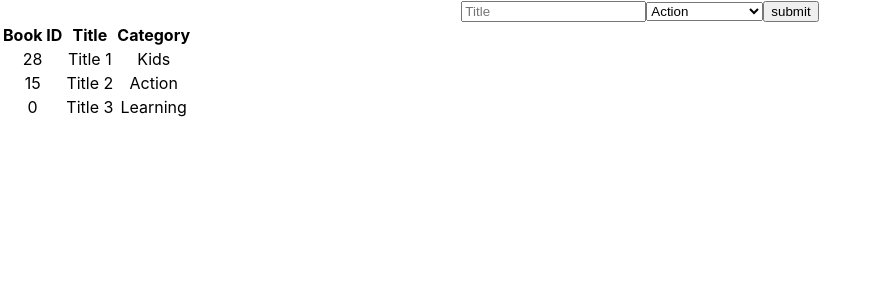
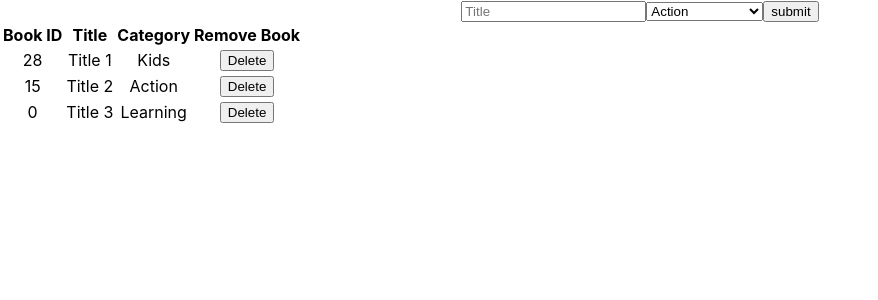
Before and after one commit to WCanirinka/bookstore-app, a React (Create React App) app: page / in a window 1280 px wide. Shown: the top 300 px of the page, without its empty margins (0-878 px from the left). Built offline with nearby package versions, Linux system fonts and the light colour scheme.

Commit message:
Add Stateful to components

```diff
--- a/src/components/Book.js
+++ b/src/components/Book.js
@@ -1,20 +1,26 @@
 import React from 'react';
 import PropTypes from 'prop-types';
 
-const Book = ({ book }) => (
+const Book = ({ book, removeBook }) => (
   <tr>
     <td>{book.id}</td>
     <td>{book.title}</td>
     <td>{book.category}</td>
+    <td>
+      <button type="button" onClick={() => removeBook(book)}>
+        Delete
+      </button>
+    </td>
   </tr>
 );
 
 Book.propTypes = {
   book: PropTypes.shape({
-    id: PropTypes.string.isRequired,
+    id: PropTypes.number.isRequired,
     title: PropTypes.string.isRequired,
     category: PropTypes.string.isRequired,
   }).isRequired,
+  removeBook: PropTypes.func.isRequired,
 };
 
 export default Book;
--- a/src/containers/BooksForm.js
+++ b/src/containers/BooksForm.js
@@ -1,6 +1,55 @@
-import React from 'react';
+import React, { Component } from 'react';
+import { connect } from 'react-redux';
+import PropTypes from 'prop-types';
+import actions from '../actions/index';
 
-const BooksForm = () => {
+const { createBook } = actions;
+
+class BooksForm extends Component {
+  constructor(props) {
+    super(props);
+
+    this.createBook = actions;
+
+    this.state = {
+      title: '',
+      category: '',
+    };
+
+    this.handleChange = this.handleChange.bind(this);
+    this.handleSubmit = this.handleSubmit.bind(this);
+    this.reset = this.reset.bind(this);
+  }
+
+  handleChange(e) {
+    const { name, value } = e.target;
+
+    this.setState({
+      [name]: value,
+    });
+  }
+
+  reset() {
+    this.setState({
+      title: '',
+      category: '',
+    });
+  }
+
+  handleSubmit(e) {
+    e.preventDefault();
+    const { createBook } = this.props;
+    const { title, category } = this.state;
+    const book = {
+      id: Math.floor(Math.random() * 30),
+      title,
+      category,
+    };
+    createBook(book);
+    this.reset();
+  }
+
+  render() {
     const categories = [
       'Action',
       'Biography',
@@ -12,9 +61,9 @@ const BooksForm = () => {
     ];
 
     return (
-    <form>
-      <input type="text" placeholder="Title" />
-      <select>
+      <form onSubmit={this.handleSubmit}>
+        <input type="text" placeholder="Title" name="title" onChange={this.handleChange} />
+        <select name="category" onChange={this.handleChange}>
           <option disabled>
             Select Category
           </option>
@@ -27,6 +76,19 @@ const BooksForm = () => {
         <input type="submit" value="submit" />
       </form>
     );
+  }
+}
+
+const mapDispatchToProps = dispatch => ({
+  createBook: book => dispatch(createBook(book)),
+});
+
+BooksForm.propTypes = {
+  createBook: PropTypes.func,
 };
 
-export default BooksForm;
+BooksForm.defaultProps = {
+  createBook: () => null,
+};
+
+export default connect(null, mapDispatchToProps)(BooksForm);
--- a/src/containers/BooksList.js
+++ b/src/containers/BooksList.js
@@ -2,10 +2,16 @@ import React from 'react';
 import { connect } from 'react-redux';
 import PropTypes from 'prop-types';
 import Book from '../components/Book';
+import actions from '../actions/index';
 
-const BookList = ({ books }) => {
+const { removeBook } = actions;
+
+const BookList = ({ books, removeBook }) => {
+  const handleRemoveBook = book => {
+    removeBook(book);
+  };
   const displayBooks = books.length > 0 ? (books.map(book => (
-    <Book book={book} key={Math.random() * 20} />
+    <Book book={book} key={Math.random() * 20} removeBook={handleRemoveBook} />
   ))) : null;
 
   return (
@@ -15,6 +21,7 @@ const BookList = ({ books }) => {
           <th>Book ID</th>
           <th>Title</th>
           <th>Category</th>
+          <th>Remove Book</th>
         </tr>
       </thead>
       <tbody>
@@ -26,14 +33,23 @@ const BookList = ({ books }) => {
 
 BookList.propTypes = {
   books: PropTypes.arrayOf(PropTypes.shape({
-    id: PropTypes.string.isRequired,
+    id: PropTypes.number.isRequired,
     title: PropTypes.string.isRequired,
     category: PropTypes.string.isRequired,
   })).isRequired,
+  removeBook: PropTypes.func,
 };
+
+BookList.defaultProps = {
+  removeBook: () => null,
+};
+
+const mapDispatchToProps = dispatch => ({
+  removeBook: book => dispatch(removeBook(book)),
+});
 
 const mapStateToProps = ({ booksReducer: { books } }) => ({
   books,
 });
 
-export default connect(mapStateToProps)(BookList);
+export default connect(mapStateToProps, mapDispatchToProps)(BookList);
--- a/src/index.js
+++ b/src/index.js
@@ -8,9 +8,9 @@ import App from './components/App';
 
 const initialState = {
   books: [
-    { id: Math.floor(Math.random() * 30).toString(), title: 'Title 1', category: 'Kids' },
-    { id: Math.floor(Math.random() * 30).toString(), title: 'Title 2', category: 'Action' },
-    { id: Math.floor(Math.random() * 30).toString(), title: 'Title 3', category: 'Learning' },
+    { id: Math.floor(Math.random() * 30), title: 'Title 1', category: 'Kids' },
+    { id: Math.floor(Math.random() * 30), title: 'Title 2', category: 'Action' },
+    { id: Math.floor(Math.random() * 30), title: 'Title 3', category: 'Learning' },
   ],
 };
 
--- a/src/reducers/book.js
+++ b/src/reducers/book.js
@@ -11,7 +11,7 @@ const booksReducer = initialState => (state = initialState, action) => {
       };
     case REMOVE_BOOK:
       return {
-        ...state, books: state.books.filter(book => book.id !== action.id),
+        ...state, books: state.books.filter(book => book.id !== action.payload.id),
       };
     default:
       return state;
```
Lines whose indentation alone changed are shown as unchanged.
